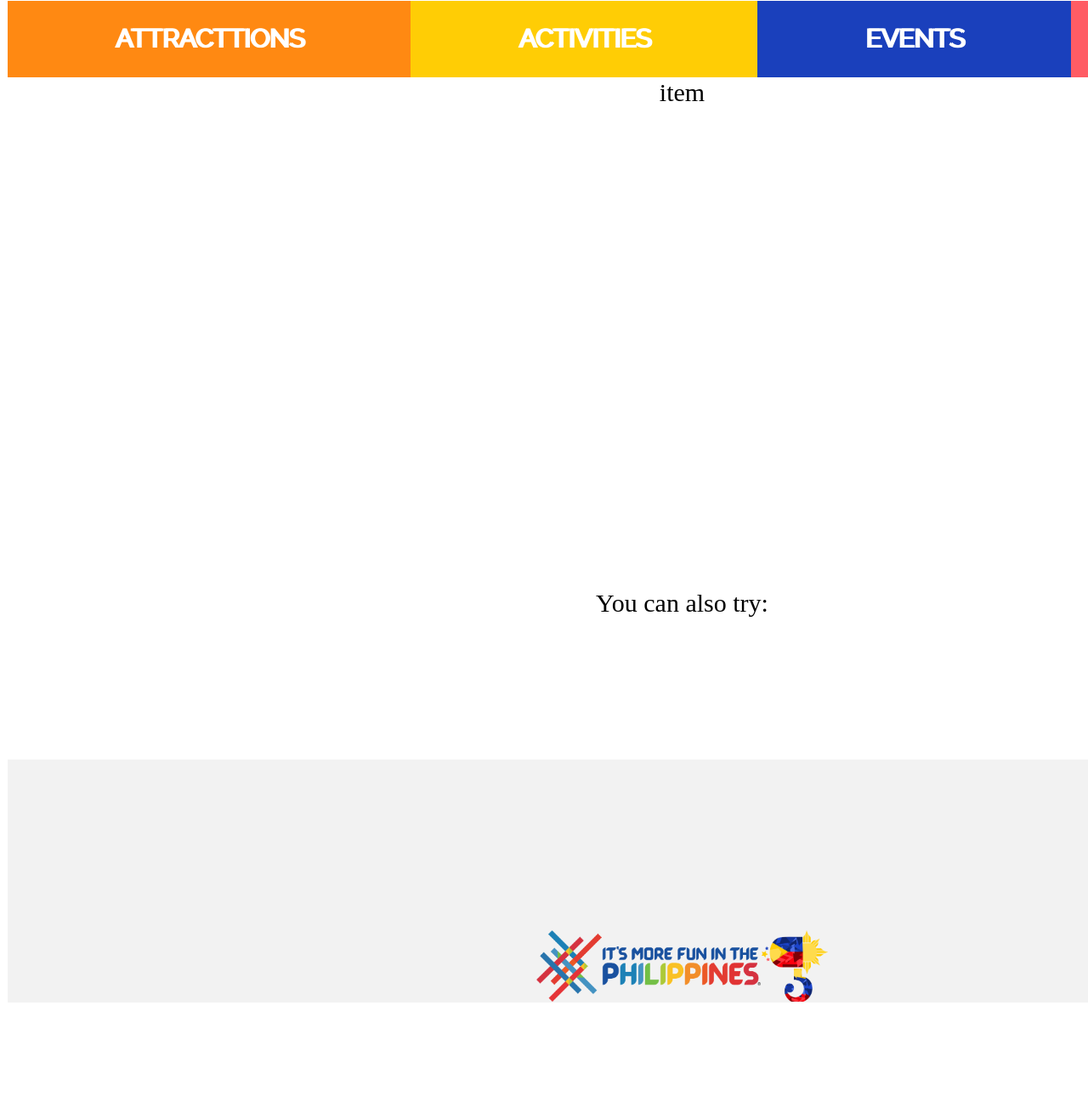
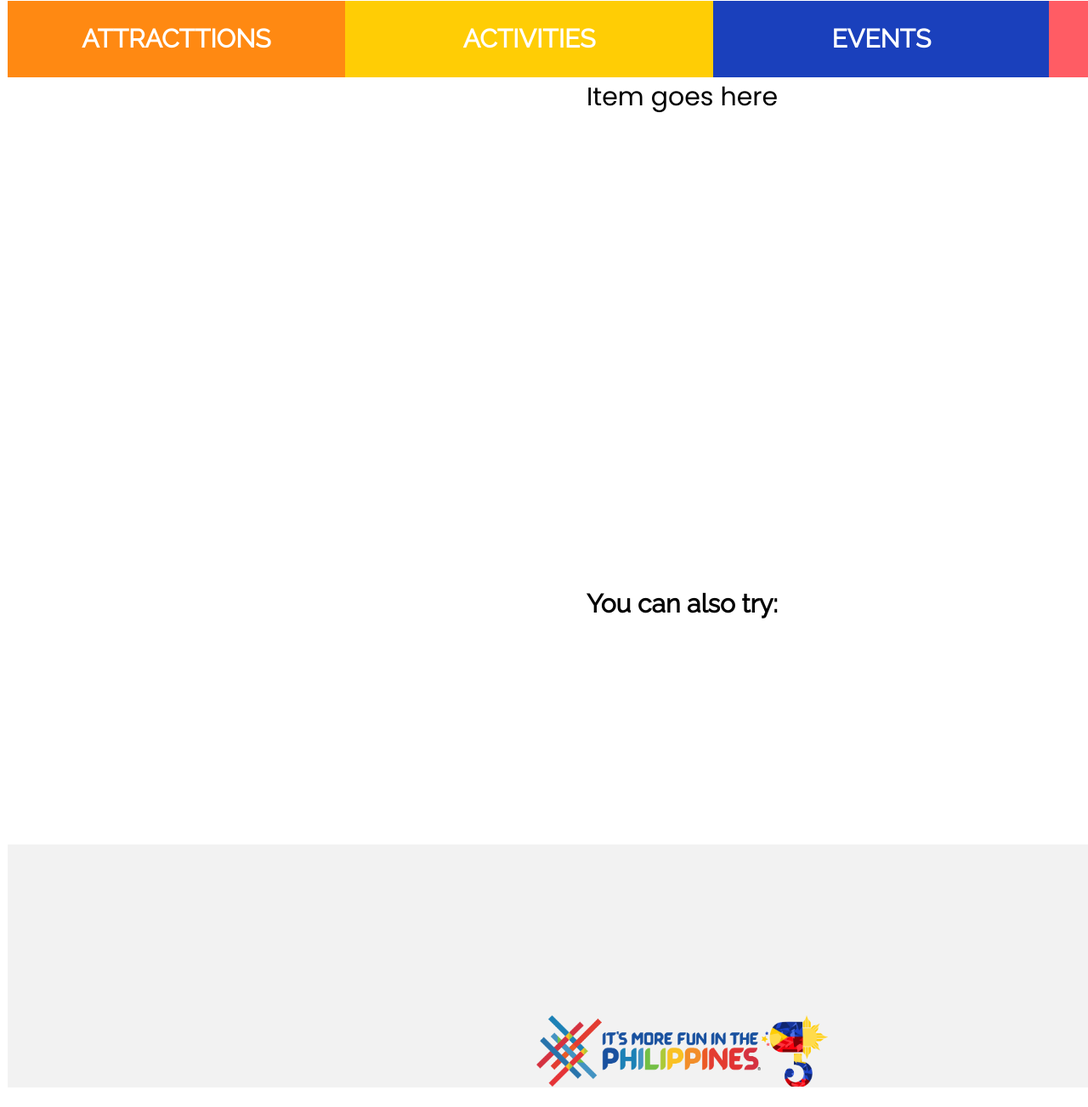
Before and after one commit to jmthebrittle/gunita-flask, a Flask app: template templates/FoodPage.html in a window 1280 px wide; the page is wider, and only the part inside the window is pictured. Shown: the part 152-1455 px from the top of that part at 85% size. Before the commit the page ends 1332 px from the top of that part, so only its background shows below. Run offline with Flask 3, Linux system fonts and the light colour scheme; the template is opened without the code that fills it, so the values that code supplies are empty.

Commit message:
updated itempage layout
adding fonts, measurements, footer

```diff
--- a/static/css/layout-itempage.css
+++ b/static/css/layout-itempage.css
@@ -34,12 +34,12 @@
 .BannerArea{
     display: grid;
     grid-template-areas: 'bcolor1 bcolor2 bcolor3 bcolor4';
+    grid-template-columns: 25%;
     width: 100%;
     height: 90px;
     font-family: Raleway;
     font-weight: bolder;
     line-height: 90px;
-    text-shadow: 2px 0 #fff;
 }
 .bannertext{
   color: #fff;
@@ -48,16 +48,23 @@
 .bannertext:visited{
   text-decoration: none;
 }
+.bannertext:hover{
+  color: rgba(255, 255, 255, 0.8);
+}
 
 .itemarea {
   width: 100%;
   height: 600px;
+  font-family: Poppins;
 }
 
 .suggestions{
   width: 100%;
-  height: 200px;
+  height: 300px;
   background-color: #1A40BC;
+  font-family: Raleway;
+  font-size: 24;
+  font-weight: bold;
 }
 
 .footer {
--- a/templates/FoodPage.html
+++ b/templates/FoodPage.html
@@ -37,7 +37,7 @@
                 <div class="bcolor3"><a href="/" class="bannertext">EVENTS</a></div>
                 <div class="bcolor4"><a href="/" class="bannertext">FOOD</a></div>
             </div>
-            <div class="gitem itemarea">item</div>
+            <div class="gitem itemarea">Item goes here</div>
             <div class="gsuggestions suggestions">You can also try:</div>
             <div class="gfooter footer">
                 <div class="grid-containerf">
```
